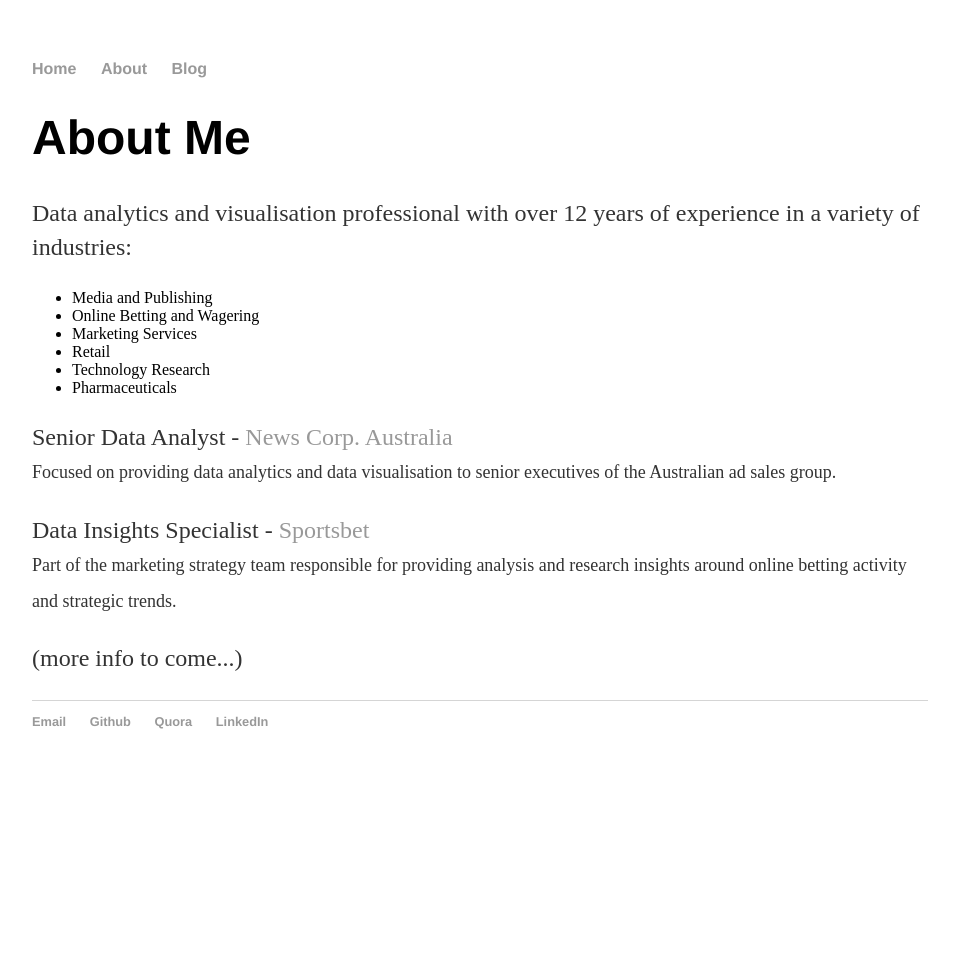
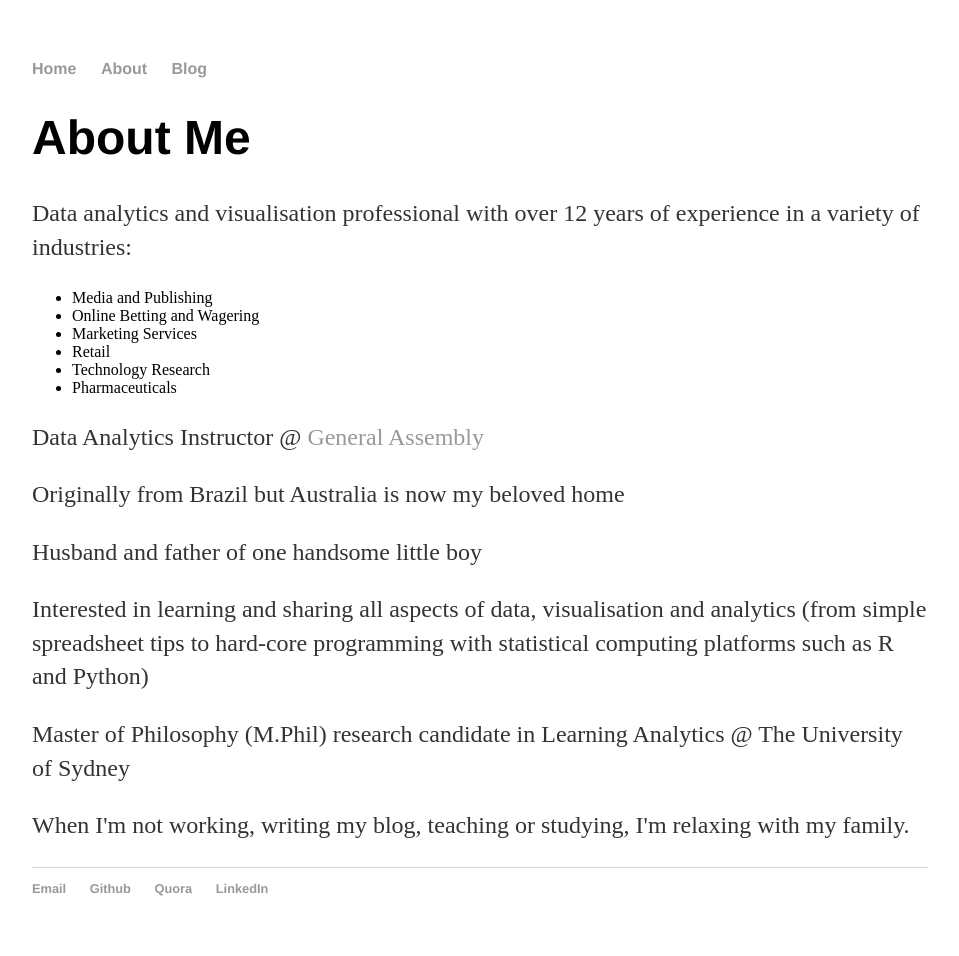
Before and after one commit to FelipeRego/FelipeRego.github.io, a Jekyll site: the page built from about/index.html, in a window 1280 px wide. Shown: the whole page, without its empty margins (160-1119 px from the left). Built offline with Jekyll 4.4.1, drawn with Linux system fonts in a browser that asks for light colours; a script that is not in the unit is left out; comment, search, counter and statistics services are not loaded; before the commit the page ends 900 px from its top, so only the background shows below that.

Commit message:
Update index.html

```diff
--- a/about/index.html
+++ b/about/index.html
@@ -20,24 +20,27 @@
 	</ul>
 
 
-	<p> Senior Data Analyst -  <a href="http://www.newscorpaustralia.com/">News Corp. Australia</a>  <br>
-	 <font size="4">Focused on providing data analytics and data visualisation to senior
-	 executives of the Australian ad sales group.</font>
-	</p>
-
-
-
-	<p>Data Insights Specialist - <a href="http://www.sportsbet.com.au/">Sportsbet</a>  <br>
-	<font size="4">Part of the marketing strategy team responsible for providing analysis and
-	research insights around online betting activity and strategic trends.</font>
+	<p> Data Analytics Instructor @ <a href="https://generalassemb.ly/instructors/felipe-rego/7721">General Assembly</a>  <br>
 	</p>
 
 	<p>
-	(more info to come...)
+	Originally from Brazil but Australia is now my beloved home
 	</p>
 
 	<p>
+	Husband and father of one handsome little boy
+	</p>
 
+	<p>
+	Interested in learning and sharing all aspects of data, visualisation and analytics (from simple spreadsheet tips to hard-core programming with statistical computing platforms such as R and Python)
+	</p>
+
+	<p>
+	Master of Philosophy (M.Phil) research candidate in Learning Analytics @ The University of Sydney
+	</p>
+
+	<p>
+	When I'm not working, writing my blog, teaching or studying, I'm relaxing with my family.
 	</p>
 
 </div><!-- /.blurb -->
```
